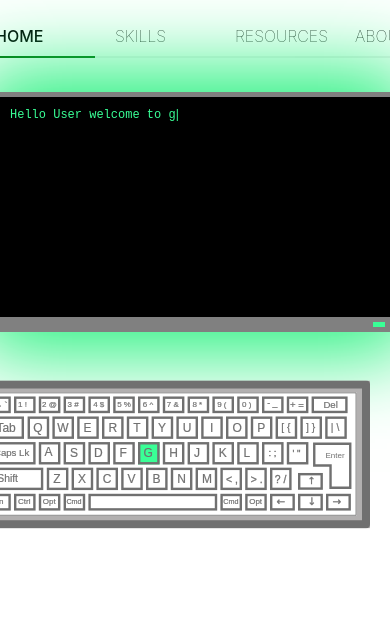
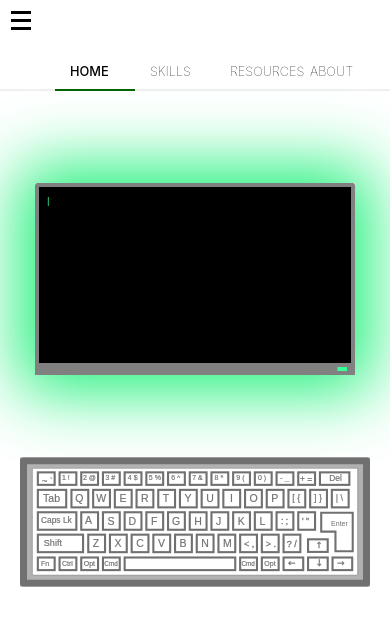
Before and after one commit to suvadeepchaudhuri/suvadeepchaudhuri.github.io, a React (Create React App) app: page /home in a window 390 px wide. Shown: the top 626 px of the page. Built offline with nearby package versions, Linux system fonts and the light colour scheme.

Commit message:
styling updates

```diff
--- a/src/App.js
+++ b/src/App.js
@@ -18,6 +18,13 @@ class App extends React.Component {
     super(props);
   }
 
+
+  mediaSmall = false;
+  componentDidMount(){
+    this.mediaSmall = window.matchMedia('(max-width: 400px)').matches;
+    console.log(window.matchMedia('(max-width: 400px)'));
+  }
+
   /**
    * The state of the Application route
    *
@@ -28,10 +35,15 @@ class App extends React.Component {
 
   render() {
     return (
-      <div className="App">
+      <div className="app">
         <Router>
-          <header className="App-header">
-            <div className="app-navigation">
+          <header className="app-header">
+            <button className="btn btn-menu">
+              <div className="btn-line"/>
+              <div className="btn-line"/>
+              <div className="btn-line"/>
+            </button>
+            <nav className={"app-navigation " + (this.mediaSmall ? "app-navigation--drawer":"")}>
               <ul className="home-menu">
                 <li>
                   <NavLink
@@ -75,7 +87,7 @@ class App extends React.Component {
                   Dark Mode
                 </li>
               </ul> */}
-            </div>
+            </nav>
           </header>
           <Redirect exact from="/" to="/home" />
 
--- a/src/App.scss
+++ b/src/App.scss
@@ -1,15 +1,32 @@
-.App {
+@import './styles/variables';
+
+.app {
   display: flex;
   flex-flow: column;
   align-items: center;
   // background-color: black;
+  font-size: $default-font-size;
 
 }
 
-.App-header {
-  background-color: #ffffff;
-  height: 5vh;
+.app-header {
+  background-color: white;
   margin-bottom: 50px;
+  padding: 5px;
+  width: 100%;
+  .btn-menu {
+    border: 0;
+    outline: none;
+    background-color: white;
+    margin: 5px;
+
+    .btn-line {
+      width: 20px;
+      height: 3px;
+      margin: 0 0 5px 0;
+      background-color: black;
+    }
+  }
 }
 
 a {
@@ -26,6 +43,7 @@ a {
 
 .app-navigation {
 
+
 }
 
 .home-menu {
@@ -33,6 +51,8 @@ a {
   flex-flow: row;
   justify-content: center;
   list-style: none;
+  font-size: 0.8rem;
+  width: 100;
 
   border-bottom: 2px solid rgb(240, 240, 240);
   text-transform: uppercase;
@@ -40,8 +60,8 @@ a {
 
   &__link {
     display: inline-block;
-    padding: 10px 20px;
-    width: 80px;
+    padding: 10px 15px;
+    width: 50px;
 
     &:hover {
       box-shadow: 0px 2px 0px 0px lightgreen;
--- a/src/components/Keyboard/Keyboard.js
+++ b/src/components/Keyboard/Keyboard.js
@@ -15,7 +15,7 @@ export default class Keyboard extends Component {
   }
 
   componentDidMount() {
-    this.typeWelcomeMessage();
+    // this.typeWelcomeMessage();
     // this.greetUser();
   }
 
@@ -135,6 +135,18 @@ export default class Keyboard extends Component {
     }
   }
 
+  activateKey(key){
+    if (key) {
+      key.setAttribute("fill", this.backlitColor);
+    }
+  }
+
+  deActivateKey(key){
+    if (key) {
+      key.setAttribute("fill", this.keyBackgroundColor);
+    }
+  }
+
   /**
    * Function to execute actions based on the key that was pressed on the SVG OSK.
    *
@@ -150,11 +162,11 @@ export default class Keyboard extends Component {
       case "caps":
         if (this.isCapsEnabled) {
           this.isCapsEnabled = false;
-          this.capsKeyRef.setAttribute("fill", this.keyBackgroundColor);
+          this.deActivateKey(this.capsKeyRef);
         } else {
           this.isCapsEnabled = true;
           this.capsKeyRef = this.refs[context];
-          this.capsKeyRef.setAttribute("fill", this.backlitColor);
+          this.activateKey(this.capsKeyRef);
         }
         break;
       case "del":
@@ -170,11 +182,11 @@ export default class Keyboard extends Component {
       case "shift":
         if (this.isShiftEnabled) {
           this.isShiftEnabled = false;
-          this.shiftKeyRef.setAttribute("fill", this.keyBackgroundColor);
+          this.deActivateKey(this.shiftKeyRef);
         } else {
           this.isShiftEnabled = true;
           this.shiftKeyRef = this.refs[context];
-          this.shiftKeyRef.setAttribute("fill", this.backlitColor);
+          this.activateKey(this.shiftKeyRef);
         }
         break;
       case "space":
@@ -210,7 +222,7 @@ export default class Keyboard extends Component {
           }
           // reset shift
           this.isShiftEnabled = false;
-          this.shiftKeyRef.setAttribute("fill", this.keyBackgroundColor);
+          this.deActivateKey(this.shiftKeyRef);
         } else {
           if (value.includes(" ")) {
             this.typedText += value.split(" ")[0];
--- a/src/components/Keyboard/Keyboard.scss
+++ b/src/components/Keyboard/Keyboard.scss
@@ -6,15 +6,13 @@
     user-select: none;
   }
 
+  @media screen and (max-width: 400px) {
+    transform: scale(0.7);
+  }
+
   #kbd {
     // margin-left: 20px;
     // transform: scale(0.8);
-  }
-  @media (max-width:767px) {
-    svg {
-        transform: scale(0.8);
-        margin-left: -50px;
-      }
   }
 
   .keyboard-key:hover {
--- a/src/components/Monitor/Monitor.scss
+++ b/src/components/Monitor/Monitor.scss
@@ -2,6 +2,10 @@
   width: 400px;
   box-shadow: 0px 0px 80px 20px rgba(26, 240, 119, 1);
   margin-bottom: 30px;
+
+  @media screen and (max-width: 400px) {
+    transform: scale(0.8);
+  }
 
   &__bezel {
     height: 200px;
--- a/src/routes/Home/Home.js
+++ b/src/routes/Home/Home.js
@@ -7,10 +7,7 @@ import "./Home.scss";
 export default function Home() {
   return (
     <div className="home">
-      {/* <h2>Home</h2> */}
       <System/>
-      {/* <Monitor/>
-      <Keyboard/> */}
     </div>
   );
 }
--- a/src/routes/Home/Home.scss
+++ b/src/routes/Home/Home.scss
@@ -2,5 +2,5 @@
   display: flex;
   flex-flow: column;
   align-items: center;
-  justify-content: center
+  justify-content: center;
 }
--- /dev/null
+++ b/src/styles/_variables.scss
@@ -0,0 +1,7 @@
+$primary-text-color: #444;
+$secondary-text-color: #eece1a;
+$default-font-size: 16px;
+$mobile: 400px;
+$mobile-landscape: 767px;
+$tablet: 1170px;
+$widescreen: 1171px;
```
Also changed, not shown: src/styles/_mixins.scss (added, +31 -0 lines).
